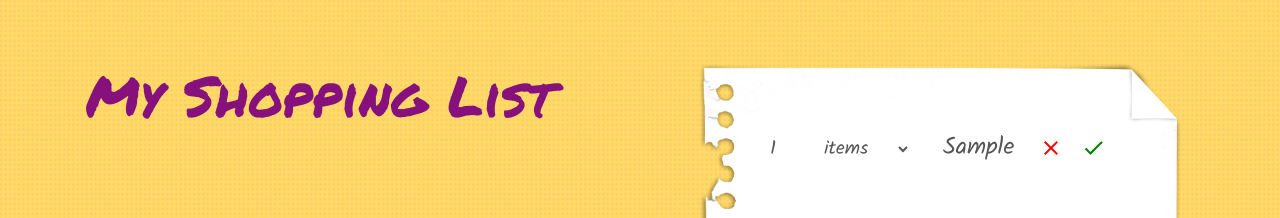
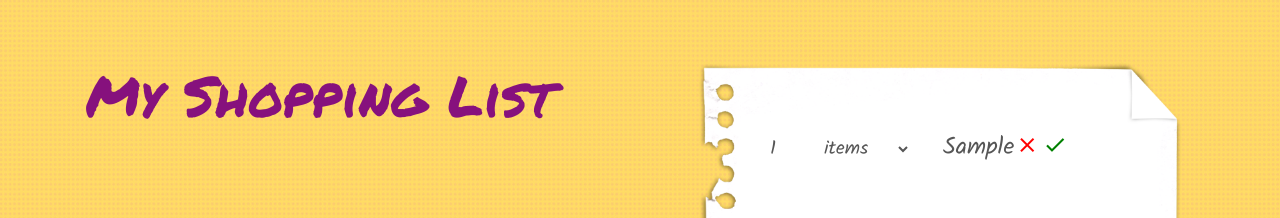
Before and after one commit to ir3n/my_shopping_list, a React (Create React App) app: page / in a window 1280 px wide. Both pictures are taken after typing "Sample" into the empty fields and a click on the button 497 px from the left and 251 px from the top of the page. Shown: the top 218 px of the page. Built offline with nearby package versions, Linux system fonts and the light colour scheme.

Commit message:
Made x and check buttons work

```diff
--- a/src/components/App.js
+++ b/src/components/App.js
@@ -9,10 +9,13 @@ class App extends Component {
   onTermSubmit = term => {
     this.setState({ groceries: [...this.state.groceries, term] });
   };
-  //updates the state from List child on click button events
-  // handler = e => {
-  //   console.log(e);
-  // };
+  onDeleteBtnClick = e => {
+    const clickedItem = e.target.parentElement.value;
+    const newGroceries = this.state.groceries.filter(
+      item => item !== clickedItem
+    );
+    this.setState({ groceries: newGroceries });
+  };
 
   render() {
     console.log(this.state);
@@ -35,7 +38,10 @@ class App extends Component {
         </div>
         <div className="col2 bg-image">
           <div className="wrapper smaller">
-            <List handler={this.handler} groceries={this.state.groceries} />
+            <List
+              groceries={this.state.groceries}
+              onDeleteBtnClick={this.onDeleteBtnClick}
+            />
           </div>
         </div>
       </div>
--- a/src/components/List.css
+++ b/src/components/List.css
@@ -1,6 +1,3 @@
-.item {
-  z-index: 2;
-}
 .empty {
   font-style: italic;
   margin-left: 5.5rem;
@@ -15,19 +12,12 @@
   color: red;
 }
 .small-btn {
-  position: fixed;
   transition: transform 0.3s;
 }
 .small-btn:hover {
   transform: scale(1.2);
 }
 
-.delete-btn {
-  right: 13.5rem;
-  top: 8.4rem;
+.line-through {
+  text-decoration: line-through;
 }
-
-.check-btn {
-  right: 10.7rem;
-  top: 8.4rem;
-}
--- a/src/components/List.js
+++ b/src/components/List.js
@@ -3,35 +3,17 @@ import ListItem from "./ListItem";
 import "./List.css";
 
 class List extends Component {
-  //i am trying to store the newGroceries here to pass it as an argument down when I call the handler function from App. But cannot update the state.
-  state = { newGroceries: [] };
-
-  onDeleteBtnClick = e => {
-    const item = e.target.parentElement.value;
-    let index = this.state.newGroceries.indexOf(item);
-    if (index !== -1) {
-      let newGroceries = [...this.props.groceries].slice(index, index);
-      console.log(newGroceries);
-      return newGroceries;
-    }
-  };
   render() {
     const groceriesList = this.props.groceries.map(item => {
       return (
         <div key={item}>
           <span className="inline">
-            <ListItem groceries={this.props.groceries} item={item} />
+            <ListItem
+              groceries={this.props.groceries}
+              item={item}
+              onDeleteBtnClick={this.props.onDeleteBtnClick}
+            />
           </span>
-          <button
-            value={item}
-            onClick={this.onDeleteBtnClick}
-            className="small-btn delete-btn"
-          >
-            <i className="delete icon ion-md-close" />
-          </button>
-          <button className="small-btn check-btn">
-            <i className="check icon ion-md-checkmark" />
-          </button>
         </div>
       );
     });
@@ -39,7 +21,7 @@ class List extends Component {
       return <div className="empty">Your list is empty.</div>;
     }
 
-    return <div className="item">{groceriesList}</div>;
+    return <div>{groceriesList}</div>;
   }
 }
 export default List;
--- a/src/components/ListItem.js
+++ b/src/components/ListItem.js
@@ -2,11 +2,13 @@ import React, { Component } from "react";
 import "./ListItem.css";
 
 class ListItem extends Component {
-  state = { num: 1, unit: "" };
+  state = { num: 1, unit: "", checked: false };
+
+  onCheckBtnClick = () => {
+    return this.setState({ checked: !this.state.checked });
+  };
 
   render() {
-    //console.log(this.state);
-    //console.log(this.props.groceries);
     return (
       <div>
         <input
@@ -27,7 +29,20 @@ class ListItem extends Component {
           <option value="package">cartons</option>
         </select>
 
-        {this.props.item}
+        <div className={this.state.checked ? "line-through inline" : "inline"}>
+          {this.props.item}
+        </div>
+
+        <button
+          value={this.props.item}
+          onClick={this.props.onDeleteBtnClick}
+          className="small-btn delete-btn"
+        >
+          <i className="delete icon ion-md-close" />
+        </button>
+        <button onClick={this.onCheckBtnClick} className="small-btn check-btn">
+          <i className="check icon ion-md-checkmark" />
+        </button>
       </div>
     );
   }
```
